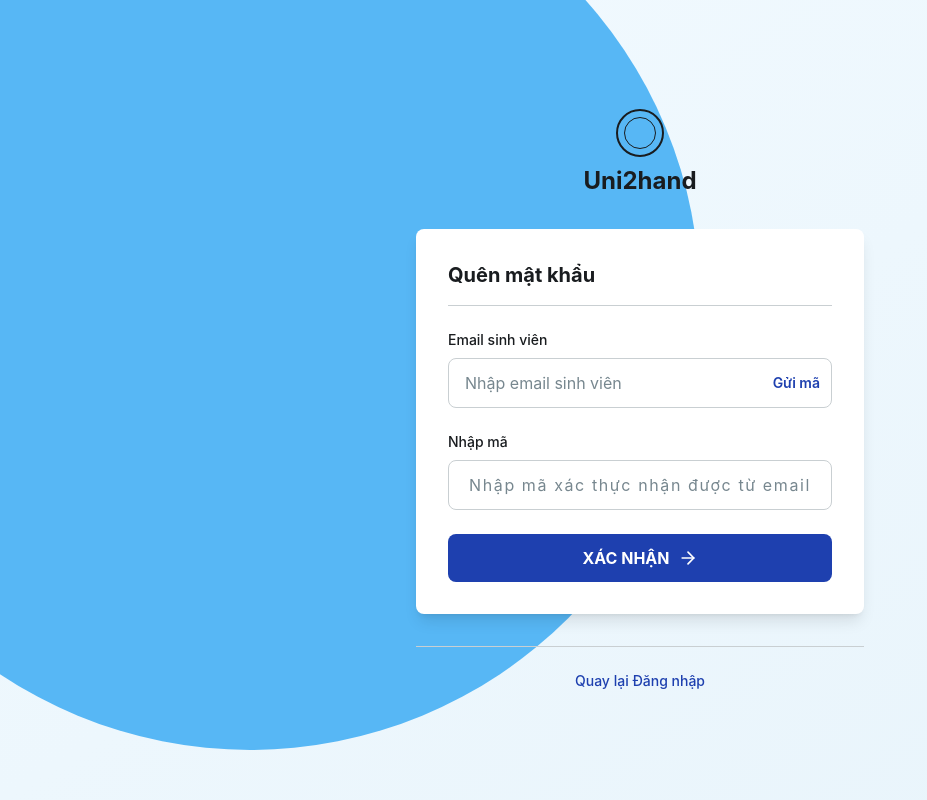
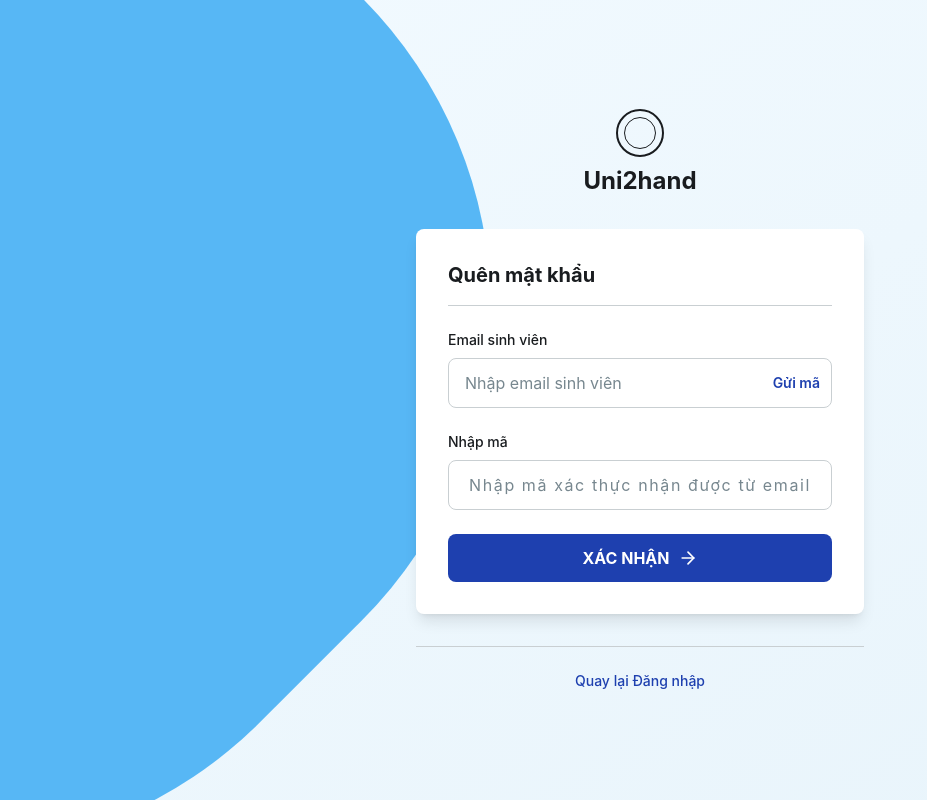
Before and after one commit to MrCopperrrr/Secondhand_Ecommerce, a React (Vite) app in the folder client/: page /forgot-password in a window 1280 px wide. Shown: the whole page, without its empty margins (0-927 px from the left). Built offline with nearby package versions, Linux system fonts and the light colour scheme.

Commit message:
style: update auth background decoration to pill shape and set #F2FAFF background

```diff
--- a/client/src/components/auth/decoration-shape.tsx
+++ b/client/src/components/auth/decoration-shape.tsx
@@ -2,15 +2,24 @@
 
 export function DecorationShape() {
   return (
-    <div className="absolute inset-0 overflow-hidden pointer-events-none">
-      {/* Large blue geometric shape - rotated 45 degrees */}
+    <div className="absolute inset-0 overflow-hidden pointer-events-none select-none">
+      {/* Pill shape based on user guide:
+          - Large rectangle (size proportional to viewport)
+          - Max rounding (radius = 1/2 width)
+          - Rotation 45 degrees counter-clockwise (-45deg)
+      */}
       <div
-        className="absolute w-[900px] h-[900px] rounded-full opacity-100"
+        className="absolute opacity-100 mix-blend-normal"
         style={{
+          width: '80vw',
+          height: '110vh',
           background: '#57B7F5',
-          left: '-200px',
-          top: '-150px',
-          transform: 'rotate(45deg)',
+          borderRadius: '40vw', // radius = 1/2 width
+          left: '-40vw',
+          top: '-10vh',
+          transform: 'rotate(-45deg)', // 45 degrees counter-clockwise
+          transformOrigin: 'center center',
+          zIndex: 0
         }}
       />
     </div>
--- a/client/src/pages/auth/ForgotPassword.tsx
+++ b/client/src/pages/auth/ForgotPassword.tsx
@@ -5,7 +5,7 @@ import { DecorationShape } from '../../components/auth/decoration-shape';
 
 const ForgotPassword: React.FC = () => {
     return (
-        <div className="relative min-h-screen flex items-center justify-center p-4">
+        <div className="relative min-h-screen flex items-center justify-center p-4 bg-[#F2FAFF] overflow-hidden">
             <BlobBackground />
             <DecorationShape />
             <ForgotPasswordCard />
--- a/client/src/pages/auth/Login.tsx
+++ b/client/src/pages/auth/Login.tsx
@@ -5,7 +5,7 @@ import { DecorationShape } from '../../components/auth/decoration-shape';
 
 const Login: React.FC = () => {
     return (
-        <div className="relative min-h-screen flex items-center justify-center p-4">
+        <div className="relative min-h-screen flex items-center justify-center p-4 bg-[#F2FAFF] overflow-hidden">
             <BlobBackground />
             <DecorationShape />
             <AuthCard initialTab="login" />
--- a/client/src/pages/auth/Register.tsx
+++ b/client/src/pages/auth/Register.tsx
@@ -5,7 +5,7 @@ import { DecorationShape } from '../../components/auth/decoration-shape';
 
 const Register: React.FC = () => {
     return (
-        <div className="relative min-h-screen flex items-center justify-center p-4">
+        <div className="relative min-h-screen flex items-center justify-center p-4 bg-[#F2FAFF] overflow-hidden">
             <BlobBackground />
             <DecorationShape />
             <AuthCard initialTab="register" />
```
